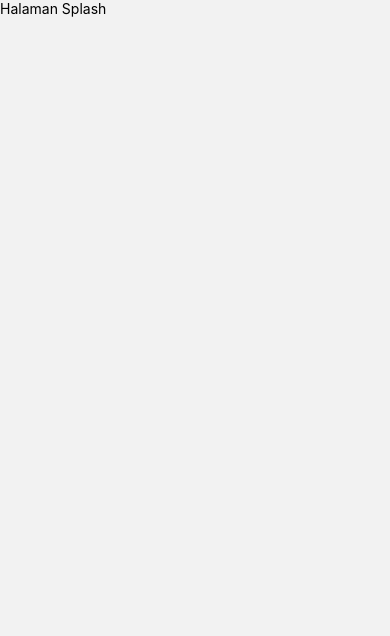
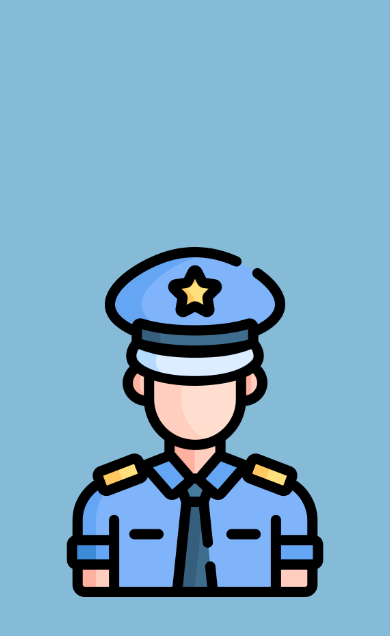
Before and after one commit to ookapratama/reactNative_DesaPolres, a React Native app: screen /Splash in a window 390 px wide. Shown: the top 636 px of the page. Built offline with nearby package versions, Linux system fonts and the light colour scheme.

Commit message:
tambah splash screen

```diff
--- a/src/screens/Splash.tsx
+++ b/src/screens/Splash.tsx
@@ -1,10 +1,23 @@
-import { Text } from "react-native";
-
-
-
+import { Image, StyleSheet, Text, View } from "react-native";
 
 const Splash = () => {
-    return <Text>Halaman Splash</Text>
-}
+  return (
+    <View
+      style={{ flex: 1, justifyContent: "center", alignItems: "center", backgroundColor: "#86BBD8" }}
+    >
+      <Image
+        style={styles.imageSplash}
+        source={require("../../assets/police.png")}
+        resizeMode="contain"
+      />
+    </View>
+  );
+};
 
 export default Splash;
+
+const styles = StyleSheet.create({
+  imageSplash: {
+    width: 350,
+  },
+});
```
Also changed, not shown: package.json (+8 -5 lines), assets/police.png (added), 1 other file (tests, documents, lock files or other folders).
